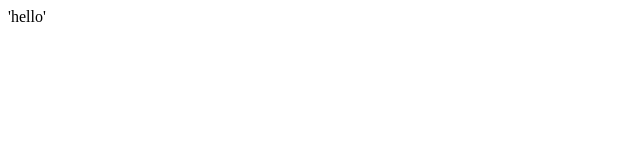
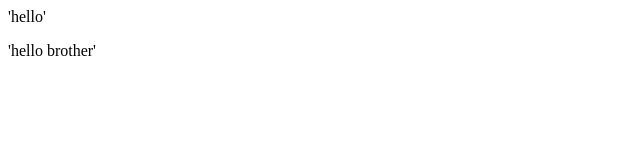
Before and after one commit to MuhammadZeeshanAshrafFab/newfolder, a plain HTML site: page index.html in a window 1280 px wide. Shown: the full height of the page, 0-640 px from the left. Drawn offline with Linux system fonts and the light colour scheme.

Commit message:
add paragraph

```diff
--- a/index.html
+++ b/index.html
@@ -1 +1,2 @@
 <p>'hello'</p>
+<p>'hello brother'</p>
```
